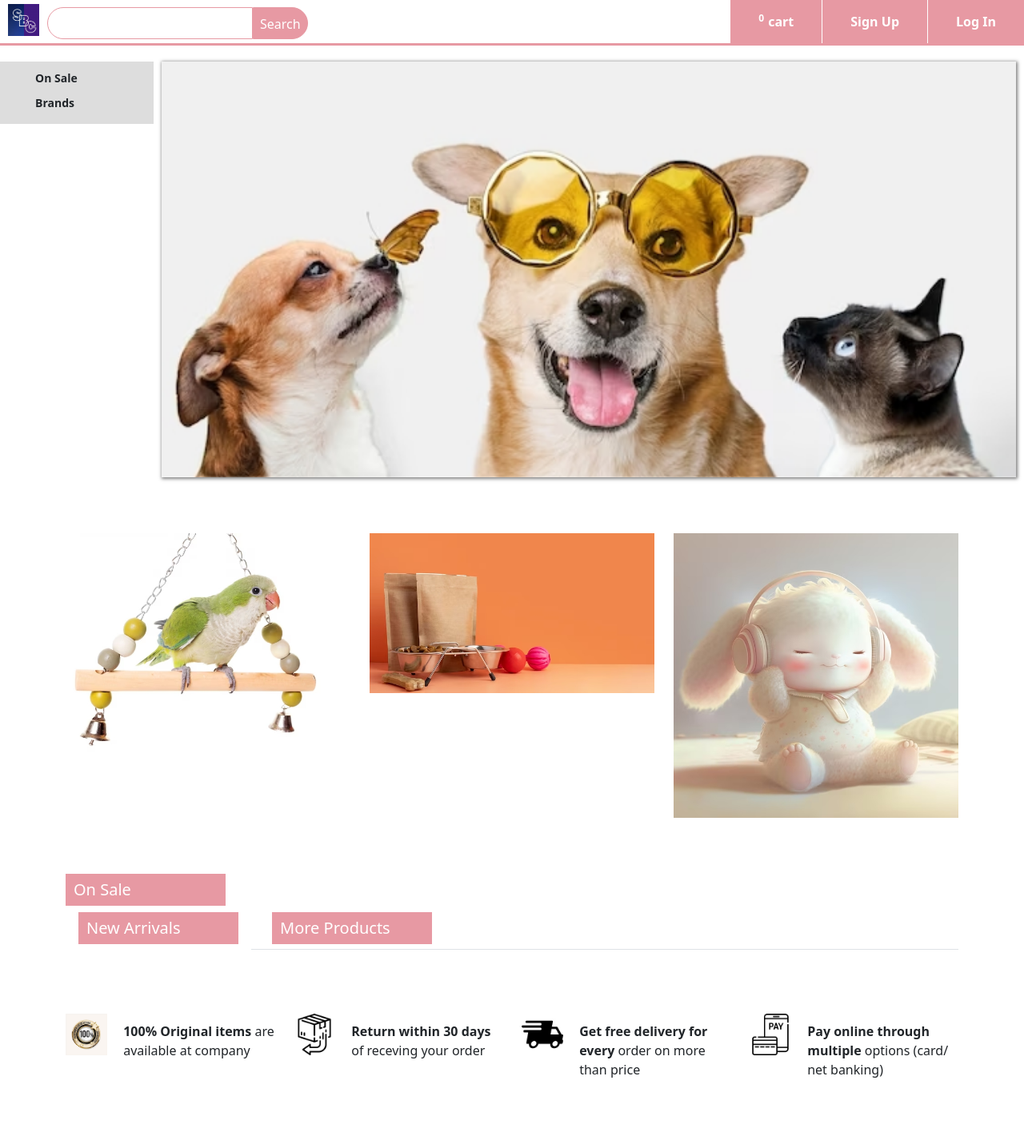
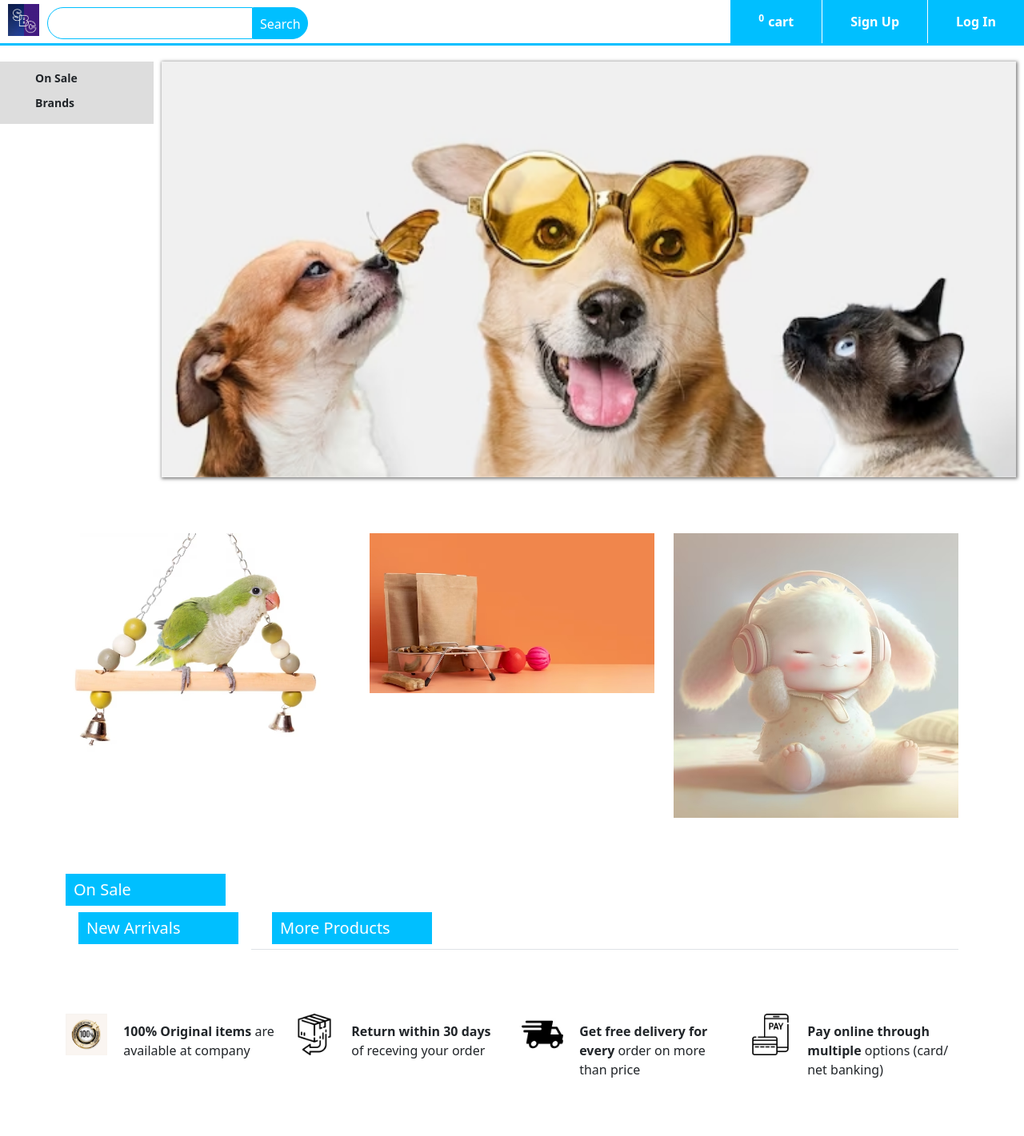
Before and after one commit to jerstineann/FYP-devops, a PHP site: page / in a window 1280 px wide; the page is wider, and only the part inside the window is pictured. Shown: the top 1421 px of that part at 80% size. Run offline with PHP 8.4, Linux system fonts and the light colour scheme; data that the repository does not hold is empty; some libraries are stand-ins or nearby versions.

Commit message:
Update style.css

```diff
--- a/SBCW/style.css
+++ b/SBCW/style.css
@@ -13,7 +13,7 @@ body{
 	position: sticky;
 	background: #fff;
 	margin-bottom: 20px;
-	border-bottom: 3px solid #E799A3;
+	border-bottom: 3px solid #00BFFF;
 	z-index: 2;
 }
 .logo{
@@ -24,15 +24,15 @@ body{
 	display: inline-block;
   	margin: 0;
 	margin-top: 9px;
-  	border: 1px solid #E799A3 !important;
+  	border: 1px solid #00BFFF !important;
   	border-radius: 20px 0 0 20px !important;
   	box-shadow: none !important;
   	padding: 8px;
   	height: 40px !important;
 }
 .input-group-text{
-	background: #E799A3 !important;
-	border: 1px solid #E799A3 !important;
+	background: #00BFFF !important;
+	border: 1px solid #00BFFF !important;
 	margin: 8.5px 10px 3px 0 !important;
 	border-top-left-radius: 0px !important;
 	border-bottom-left-radius: 0px !important;
@@ -50,8 +50,8 @@ body{
 	vertical-align: top;
 	margin: 0;
 	margin-top: 9px;
-	border-color: #E799A3 !important;
-	background-color: #E799A3 !important;
+	border-color: #00BFFF !important;
+	background-color: #00BFFF !important;
 	color: #fff !important;
 	border-radius: 0 20px 20px 0 !important;
 	padding: 8px;
@@ -71,7 +71,7 @@ body{
 	list-style-type: none;
 	padding: 15px 35px;
 	text-align: center;
-	background-color: #E799A3;
+	background-color: #00BFFF;
 	cursor: pointer;
 }
 .menu-bar ul li a{
@@ -120,7 +120,7 @@ a{
 	box-shadow: 1px 1px 4px 1px rgba(0,0,0,0.5);
 }
 .side-menu ul li:hover{
-	color: #E799A3;
+	color: #00BFFF;
 }
 .fa-angle-right{
 	margin-top: 4px;
@@ -130,7 +130,7 @@ a{
 #menu-btn, #close-btn{
 	font-size: 30px;
 	margin: 10px;
-	color: #E799A3;
+	color: #00BFFF;
 	display: none;
 }
 /*-----slider------*/
@@ -167,7 +167,7 @@ a{
 }
 /*-----on sale products------*/
 .title-box {
-	background: #E799A3;
+	background: #00BFFF;
 	color: #fff;
 	width: 200px;
 	padding: 4px 10px;
@@ -182,7 +182,7 @@ a{
   }
   .title-box::after {
 	content: '';
-	border-top: 40px solid #E799A3;
+	border-top: 40px solid #00BFFF;
 	border-right: 50px solid transparent;
 	position: absolute;
 	top: 0;
@@ -264,7 +264,7 @@ a{
 	color: #555;
 }
 .single-product .price{
-	color: #E799A3;
+	color: #00BFFF;
 	font-size: 26px;
 	font-weight: bold;
 	padding-top: 20px;
@@ -277,7 +277,7 @@ a{
 	width: 30px;
 }
 .single-product .btn-primary{
-	background: #E799A3 !important;
+	background:#00BFFF !important;
 	color: #fff;
 	font-size: 15px;
 	margin-left: 20px;
@@ -287,7 +287,7 @@ a{
 /*------product description--------*/
 .product-description h6{
 	margin-top: 50px;
-	color: #E799A3;
+	color:#00BFFF;
 }
 .product-description p{
 	margin-top: 30px;
@@ -353,7 +353,7 @@ a{
 }
 .contact-container .contactInfo .box .text h3 {
 	font-weight: 500;
-	color: #E799A3;
+	color: #00BFFF;
 }
 .contactForm {
 	width: 100%;
@@ -400,7 +400,7 @@ a{
 }
 .contactForm .inputBox input[type="submit"] {
 	width: 100px;
-	background: #E799A3;
+	background: #00BFFF;
 	color: #fff;
 	border: none;
 	cursor: pointer;
@@ -478,7 +478,7 @@ th {
     text-align: left;
     padding: 5px;
     color: #fff;
-    background: #E799A3;
+    background: #00BFFF;
     font-weight: normal;
 }
 td {
@@ -490,7 +490,7 @@ td .quantity{
     padding: 5px;
 }
 td a {
-    color: #E799A3;
+    color: #00BFFF;
     font-size: 12px;
 }
 td img {
@@ -512,7 +512,7 @@ td img {
     justify-content: flex-end;
 }
 .total-price table {
-    border-top: 3px solid #E799A3;
+    border-top: 3px solid #00BFFF;
     width: 100%;
     max-width: 450px;
 }
@@ -523,7 +523,7 @@ th:last-child {
     text-align: right;
 }
 .btn.custom-btn {
-    background-color: #E799A3;
+    background-color: #00BFFF;
     color: white;
 }
 /*------media query for small screen--------*/
```
